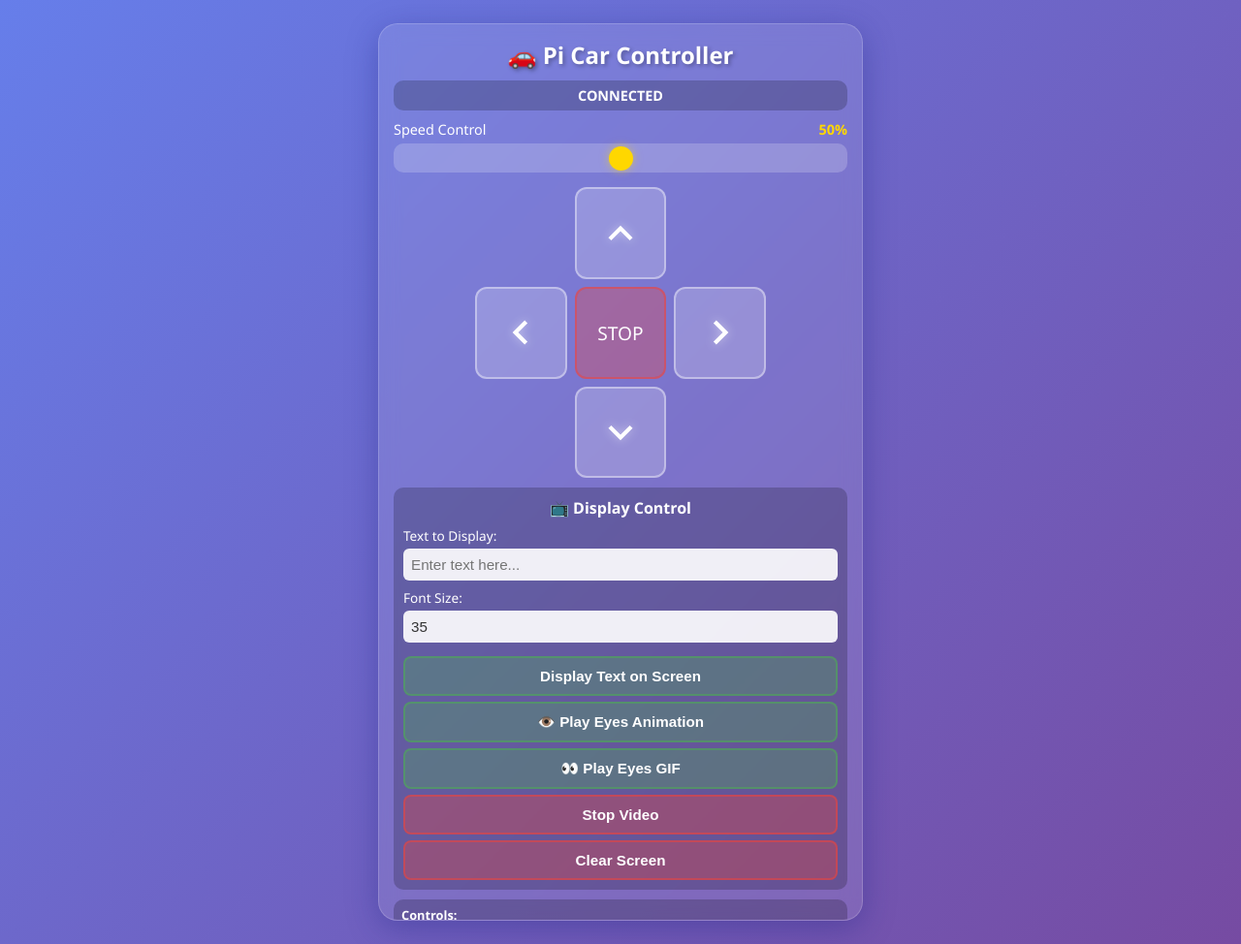
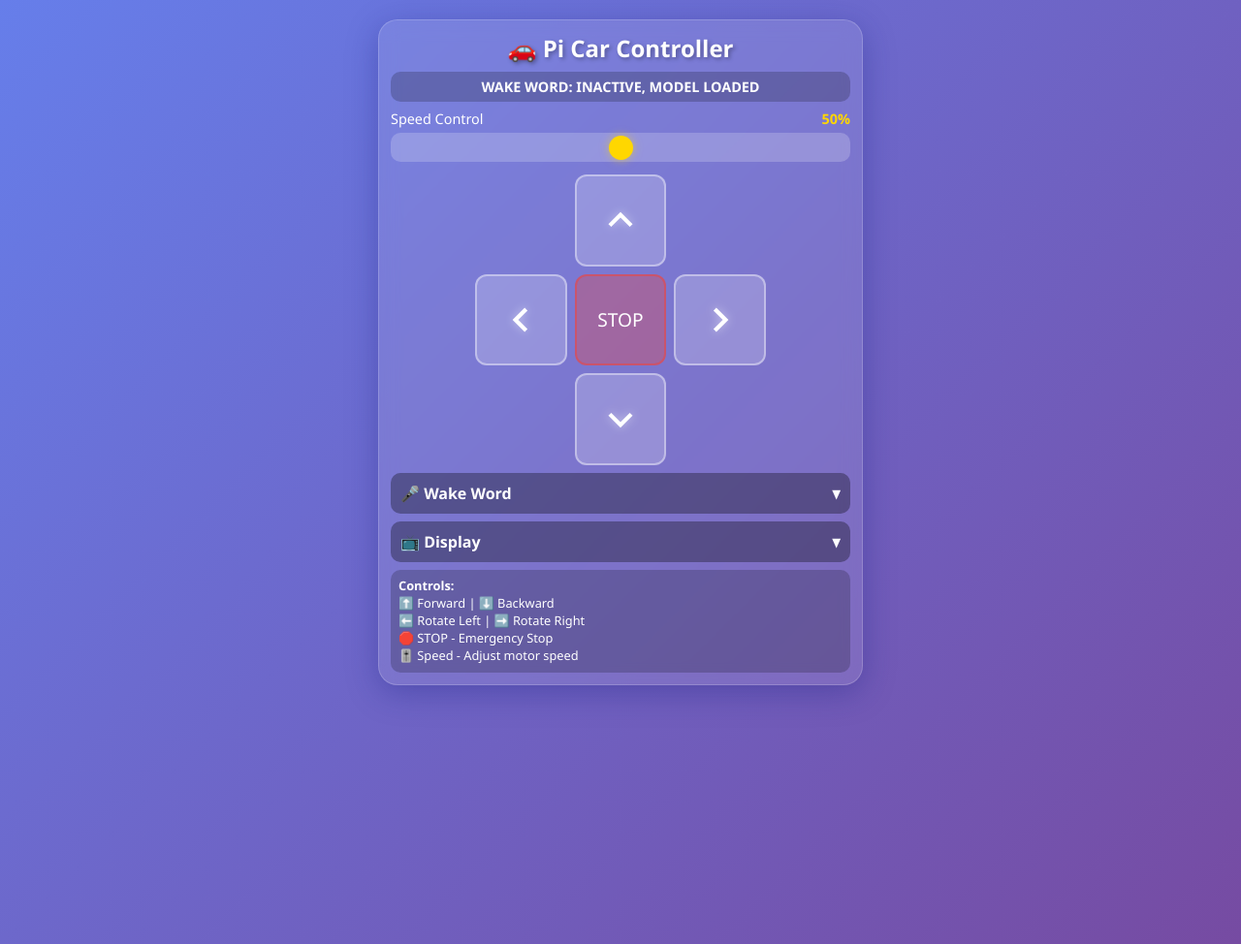
Before and after one commit to Amit-Tomar/Meeko, a Flask app: page / in a window 1280 px wide. Shown: the whole page at 97% size. Run offline with Flask 3, Linux system fonts and the light colour scheme.

Commit message:
UI fixes and OpenWakeword integration

```diff
--- a/pyproject.toml
+++ b/pyproject.toml
@@ -10,6 +10,9 @@
     "adafruit-circuitpython-rgb-display>=3.14.3",
     "pillow>=12.0.0",
     "opencv-python>=4.8.0",
+    "openwakeword==0.5.1",
+    "pyaudio>=0.2.14",
+    "numpy<2.0.0",
 ]
 
 [build-system]
--- a/server.py
+++ b/server.py
@@ -15,6 +15,9 @@
 from adafruit_rgb_display import st7789
 import cv2
 import threading
+import pyaudio
+import numpy as np
+from openwakeword.model import Model
 
 app = Flask(__name__)
 
@@ -53,6 +56,20 @@
 
 # Video playback control
 video_stop_flag = False
+
+# Wake word detection control
+wakeword_stop_flag = False
+wakeword_thread = None
+wakeword_model = None
+wakeword_detected_callback = None
+last_detection_time = 0
+DETECTION_COOLDOWN = 2.0  # seconds to wait before next detection
+
+# Audio configuration for wake word detection
+AUDIO_FORMAT = pyaudio.paInt16
+AUDIO_CHANNELS = 1
+AUDIO_RATE = 16000
+AUDIO_CHUNK = 1280  # 80ms chunks at 16kHz
 
 # GPIO Pin Configuration for L298N Motor Driver
 
@@ -126,6 +143,7 @@
         left_pwm.stop()
     if right_pwm:
         right_pwm.stop()
+    stop_wakeword_detection()
     GPIO.cleanup()
 
 # Register cleanup function
@@ -271,6 +289,121 @@
         return False
 
 # ============================================================================
+# Wake Word Detection Functions
+# ============================================================================
+
+def initialize_wakeword_model():
+    """Initialize the OpenWakeWord model with alexa model."""
+    global wakeword_model
+    try:
+        logger.info("Initializing wake word model with 'alexa'...")
+
+        # Use the pre-trained alexa model
+        wakeword_model = Model(wakeword_models=["alexa"])
+
+        logger.info(f"✓ Wake word model initialized: alexa")
+        return True
+
+    except Exception as e:
+        logger.error(f"Error initializing wake word model: {str(e)}")
+        import traceback
+        logger.error(traceback.format_exc())
+        return False
+
+def wakeword_detection_loop(callback=None):
+    """Main loop for wake word detection."""
+    global wakeword_stop_flag, last_detection_time
+
+    try:
+        # Initialize PyAudio
+        audio = pyaudio.PyAudio()
+
+        # Open audio stream
+        stream = audio.open(
+            format=AUDIO_FORMAT,
+            channels=AUDIO_CHANNELS,
+            rate=AUDIO_RATE,
+            input=True,
+            frames_per_buffer=AUDIO_CHUNK
+        )
+
+        logger.info("Wake word detection started, listening...")
+
+        while not wakeword_stop_flag:
+            # Read audio chunk
+            audio_data = stream.read(AUDIO_CHUNK, exception_on_overflow=False)
+            audio_array = np.frombuffer(audio_data, dtype=np.int16)
+
+            # Run prediction
+            prediction = wakeword_model.predict(audio_array)
+
+            # Check all model predictions
+            for mdl_name, score in prediction.items():
+                if score > 0.5:  # Threshold for detection
+                    current_time = time.time()
+
+                    # Check if cooldown period has passed
+                    if current_time - last_detection_time >= DETECTION_COOLDOWN:
+                        logger.info(f"Wake word detected! Model: {mdl_name}, Score: {score:.3f}")
+                        last_detection_time = current_time
+
+                        # Call callback if provided
+                        if callback:
+                            callback(mdl_name, score)
+
+                        # Display notification on screen
+                        display_text_centered("Alexa!", color=(0, 255, 0), size=50)
+                        time.sleep(1)
+                        clear_display()
+
+        # Cleanup
+        stream.stop_stream()
+        stream.close()
+        audio.terminate()
+
+        logger.info("Wake word detection stopped")
+
+    except Exception as e:
+        logger.error(f"Error in wake word detection: {str(e)}")
+        wakeword_stop_flag = False
+
+def start_wakeword_detection(callback=None):
+    """Start wake word detection in a separate thread."""
+    global wakeword_thread, wakeword_stop_flag, wakeword_detected_callback
+
+    # Stop any existing detection
+    stop_wakeword_detection()
+
+    # Initialize model if not already done
+    if wakeword_model is None:
+        if not initialize_wakeword_model():
+            return False
+
+    # Reset stop flag
+    wakeword_stop_flag = False
+    wakeword_detected_callback = callback
+
+    # Start detection thread
+    wakeword_thread = threading.Thread(
+        target=wakeword_detection_loop,
+        args=(callback,)
+    )
+    wakeword_thread.daemon = True
+    wakeword_thread.start()
+
+    logger.info("Wake word detection thread started")
+    return True
+
+def stop_wakeword_detection():
+    """Stop wake word detection."""
+    global wakeword_stop_flag, wakeword_thread
+
+    if wakeword_thread and wakeword_thread.is_alive():
+        wakeword_stop_flag = True
+        wakeword_thread.join(timeout=2.0)
+        logger.info("Wake word detection stopped")
+
+# ============================================================================
 # Flask Routes - Car Control
 # ============================================================================
 
@@ -300,7 +433,10 @@
             '/display/video': 'Play video (POST with JSON: {"path": "/path/to/video.mp4"})',
             '/display/gif': 'Play GIF animation (POST with JSON: {"path": "/path/to/animation.gif"})',
             '/display/video/stop': 'Stop video playback',
-            '/display/clear': 'Clear display to black'
+            '/display/clear': 'Clear display to black',
+            '/wakeword/start': 'Start wake word detection',
+            '/wakeword/stop': 'Stop wake word detection',
+            '/wakeword/status': 'Get wake word detection status'
         }
     })
 
@@ -577,6 +713,47 @@
         logger.error("Error clearing display: %s", str(e))
         return jsonify({'status': 'error', 'message': str(e)}), 500
 
+# ============================================================================
+# Flask Routes - Wake Word Detection
+# ============================================================================
+
+@app.route('/wakeword/start', methods=['POST', 'GET'])
+def start_wakeword():
+    """Start wake word detection."""
+    try:
+        if start_wakeword_detection():
+            return jsonify({'status': 'success', 'action': 'wake word detection started'})
+        else:
+            return jsonify({'status': 'error', 'message': 'Failed to start wake word detection'}), 500
+    except Exception as e:
+        logger.error("Error starting wake word detection: %s", str(e))
+        return jsonify({'status': 'error', 'message': str(e)}), 500
+
+@app.route('/wakeword/stop', methods=['POST', 'GET'])
+def stop_wakeword():
+    """Stop wake word detection."""
+    try:
+        stop_wakeword_detection()
+        return jsonify({'status': 'success', 'action': 'wake word detection stopped'})
+    except Exception as e:
+        logger.error("Error stopping wake word detection: %s", str(e))
+        return jsonify({'status': 'error', 'message': str(e)}), 500
+
+@app.route('/wakeword/status', methods=['GET'])
+def wakeword_status():
+    """Get wake word detection status."""
+    try:
+        is_active = wakeword_thread is not None and wakeword_thread.is_alive()
+        model_loaded = wakeword_model is not None
+        return jsonify({
+            'status': 'success',
+            'active': is_active,
+            'model_loaded': model_loaded
+        })
+    except Exception as e:
+        logger.error("Error getting wake word status: %s", str(e))
+        return jsonify({'status': 'error', 'message': str(e)}), 500
+
 if __name__ == '__main__':
     logger.info("=" * 50)
     logger.info("Raspberry Pi Car Controller Starting...")
--- a/templates/controller.html
+++ b/templates/controller.html
@@ -19,10 +19,11 @@
             display: flex;
             flex-direction: column;
             align-items: center;
-            justify-content: center;
+            justify-content: flex-start;
             padding: 10px;
             color: white;
             overflow-x: hidden;
+            overflow-y: auto;
         }
 
         .container {
@@ -31,14 +32,16 @@
             background: rgba(255, 255, 255, 0.1);
             backdrop-filter: blur(10px);
             border-radius: 20px;
-            padding: 15px;
+            padding: 12px;
             box-shadow: 0 8px 32px 0 rgba(31, 38, 135, 0.37);
             border: 1px solid rgba(255, 255, 255, 0.18);
             display: flex;
             flex-direction: column;
-            max-height: 95vh;
-            overflow-y: auto;
-            gap: 10px;
+            max-height: none;
+            overflow-y: visible;
+            gap: 8px;
+            margin: 10px 0;
+            -webkit-overflow-scrolling: touch;
         }
 
         h1 {
@@ -211,17 +214,50 @@
 
         .display-control {
             margin-top: 0;
-            padding: 10px;
+            padding: 0;
             background: rgba(0, 0, 0, 0.2);
             border-radius: 10px;
             flex-shrink: 0;
+            overflow: hidden;
         }
 
         .display-title {
             font-size: clamp(0.85em, 2.5vw, 1em);
             font-weight: bold;
-            margin-bottom: 8px;
+            padding: 10px;
             text-align: center;
+            cursor: pointer;
+            user-select: none;
+            background: rgba(0, 0, 0, 0.15);
+            display: flex;
+            align-items: center;
+            justify-content: space-between;
+        }
+
+        .display-title:hover {
+            background: rgba(0, 0, 0, 0.25);
+        }
+
+        .display-title::after {
+            content: '▼';
+            font-size: 0.8em;
+            transition: transform 0.3s;
+        }
+
+        .display-title.collapsed::after {
+            transform: rotate(-90deg);
+        }
+
+        .display-content {
+            padding: 10px;
+            max-height: 500px;
+            overflow: hidden;
+            transition: max-height 0.3s ease-out;
+        }
+
+        .display-content.collapsed {
+            max-height: 0;
+            padding: 0 10px;
         }
 
         .input-group {
@@ -247,16 +283,27 @@
 
         .btn-display {
             width: 100%;
-            padding: 10px;
+            padding: 8px;
             background: rgba(76, 175, 80, 0.3);
             border: 2px solid rgba(76, 175, 80, 0.5);
             border-radius: 8px;
             color: white;
-            font-size: clamp(0.8em, 2.5vw, 0.95em);
+            font-size: clamp(0.75em, 2.5vw, 0.85em);
             font-weight: bold;
             cursor: pointer;
             transition: all 0.2s;
-            margin-top: 6px;
+            margin-top: 4px;
+        }
+
+        .btn-row {
+            display: grid;
+            grid-template-columns: 1fr 1fr;
+            gap: 6px;
+            margin-top: 4px;
+        }
+
+        .btn-row .btn-display {
+            margin-top: 0;
         }
 
         .btn-display:active {
@@ -355,23 +402,42 @@
         <div class="error" id="error"></div>
 
         <div class="display-control">
-            <div class="display-title">📺 Display Control</div>
+            <div class="display-title" onclick="toggleSection(this)">🎤 Wake Word</div>
+            <div class="display-content collapsed">
+                <div class="input-group">
+                    <label>Status: <span id="wakewordStatus" style="color: #ffd700; font-weight: bold;">Unknown</span></label>
+                </div>
+                <div class="btn-row">
+                    <button class="btn-display" onclick="startWakeword()">🎙️ Start</button>
+                    <button class="btn-display btn-clear" onclick="stopWakeword()">🔇 Stop</button>
+                </div>
+                <button class="btn-display" onclick="checkWakewordStatus()">📊 Check Status</button>
+            </div>
+        </div>
 
+        <div class="display-control">
+            <div class="display-title" onclick="toggleSection(this)">📺 Display</div>
+            <div class="display-content collapsed">
                 <div class="input-group">
-                <label for="displayText">Text to Display:</label>
-                <input type="text" id="displayText" placeholder="Enter text here..." maxlength="100">
+                    <label for="displayText">Text:</label>
+                    <input type="text" id="displayText" placeholder="Enter text..." maxlength="100">
                 </div>
 
                 <div class="input-group">
-                <label for="fontSize">Font Size:</label>
+                    <label for="fontSize">Size:</label>
                     <input type="number" id="fontSize" min="12" max="72" value="35">
                 </div>
 
-            <button class="btn-display" onclick="displayText()">Display Text on Screen</button>
-            <button class="btn-display" onclick="playEyesVideo()">👁️ Play Eyes Animation</button>
-            <button class="btn-display" onclick="playEyesGif()">👀 Play Eyes GIF</button>
-            <button class="btn-display btn-clear" onclick="stopVideo()">Stop Video</button>
-            <button class="btn-display btn-clear" onclick="clearDisplay()">Clear Screen</button>
+                <button class="btn-display" onclick="displayText()">✏️ Display Text</button>
+                <div class="btn-row">
+                    <button class="btn-display" onclick="playEyesVideo()">👁️ Eyes Video</button>
+                    <button class="btn-display" onclick="playEyesGif()">👀 Eyes GIF</button>
+                </div>
+                <div class="btn-row">
+                    <button class="btn-display btn-clear" onclick="stopVideo()">⏹️ Stop</button>
+                    <button class="btn-display btn-clear" onclick="clearDisplay()">🗑️ Clear</button>
+                </div>
+            </div>
         </div>
 
         <div class="info">
@@ -391,8 +457,16 @@
         const buttons = document.querySelectorAll('.btn');
         const displayTextInput = document.getElementById('displayText');
         const fontSizeInput = document.getElementById('fontSize');
+        const wakewordStatusEl = document.getElementById('wakewordStatus');
 
         let currentSpeed = 100;
+
+        // Toggle collapsible sections
+        function toggleSection(titleElement) {
+            titleElement.classList.toggle('collapsed');
+            const content = titleElement.nextElementSibling;
+            content.classList.toggle('collapsed');
+        }
 
         // Update speed display and send to server
         speedSlider.addEventListener('input', (e) => {
@@ -616,10 +690,71 @@
             }
         });
 
-        // Prevent scrolling on mobile
-        document.body.addEventListener('touchmove', (e) => {
-            e.preventDefault();
-        }, { passive: false });
+        // Wake word control functions
+        async function startWakeword() {
+            try {
+                const response = await fetch('/wakeword/start', {
+                    method: 'POST'
+                });
+
+                const data = await response.json();
+
+                if (data.status === 'success') {
+                    showStatus('Wake word detection started', true);
+                    wakewordStatusEl.textContent = 'Active';
+                    wakewordStatusEl.style.color = '#4CAF50';
+                    errorEl.style.display = 'none';
+                } else {
+                    showError(data.message || 'Failed to start wake word detection');
+                }
+            } catch (error) {
+                showError('Connection error');
+            }
+        }
+
+        async function stopWakeword() {
+            try {
+                const response = await fetch('/wakeword/stop', {
+                    method: 'POST'
+                });
+
+                const data = await response.json();
+
+                if (data.status === 'success') {
+                    showStatus('Wake word detection stopped', false);
+                    wakewordStatusEl.textContent = 'Inactive';
+                    wakewordStatusEl.style.color = '#f44336';
+                    errorEl.style.display = 'none';
+                } else {
+                    showError(data.message || 'Failed to stop wake word detection');
+                }
+            } catch (error) {
+                showError('Connection error');
+            }
+        }
+
+        async function checkWakewordStatus() {
+            try {
+                const response = await fetch('/wakeword/status', {
+                    method: 'GET'
+                });
+
+                const data = await response.json();
+
+                if (data.status === 'success') {
+                    const statusText = data.active ? 'Active' : 'Inactive';
+                    const modelText = data.model_loaded ? 'Model Loaded' : 'Model Not Loaded';
+                    wakewordStatusEl.textContent = statusText;
+                    wakewordStatusEl.style.color = data.active ? '#4CAF50' : '#f44336';
+                    showStatus(`Wake word: ${statusText}, ${modelText}`, false);
+                    errorEl.style.display = 'none';
+                } else {
+                    showError(data.message || 'Failed to check status');
+                }
+            } catch (error) {
+                showError('Connection error');
+            }
+        }
 
         // Initial status check
         fetch('/speed/get')
@@ -635,6 +770,9 @@
             .catch(() => {
                 showError('Unable to connect to car');
             });
+
+        // Check wake word status on page load
+        checkWakewordStatus();
     </script>
 </body>
 </html>
```
Also changed, not shown: 2 other files. Lines whose indentation alone changed are shown as unchanged.
